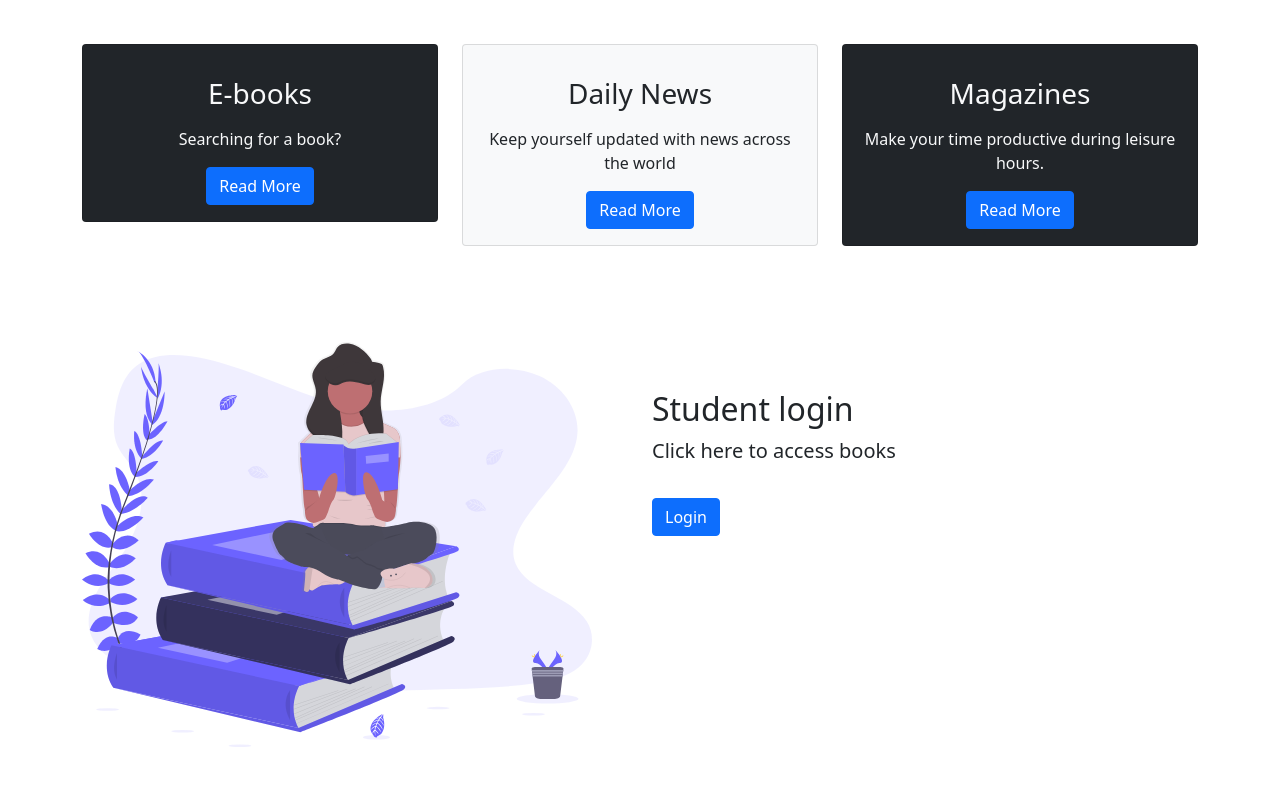
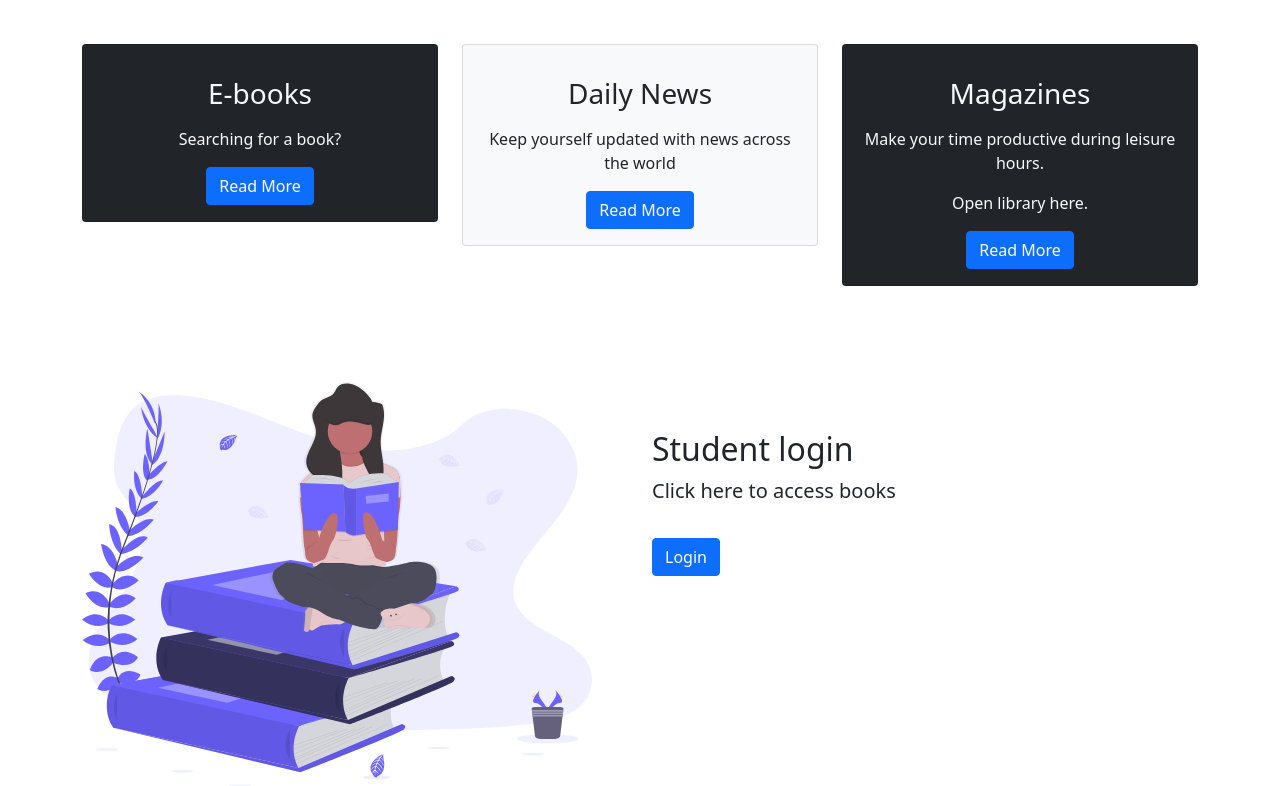
Before and after one commit to manasa-swamireddy/Library-Management-System, a PHP site: page / in a window 1280 px wide. Shown: the part 512-1298 px from the top of the page. Run offline with PHP 8.4, Linux system fonts and the light colour scheme.

Commit message:
added card

```diff
--- a/Student_/index.php
+++ b/Student_/index.php
@@ -82,6 +82,9 @@ session_start();
 							<h3 class="card-title mb-3">Magazines</h3>
 							<p class="card-text">
 								Make your time productive during leisure hours.
+							</p>
+							<p class="card-text">
+								Open library here.
 							</p>
 							<a href="magazines.php" class="btn btn-primary">Read More</a>
 						</div>
```
